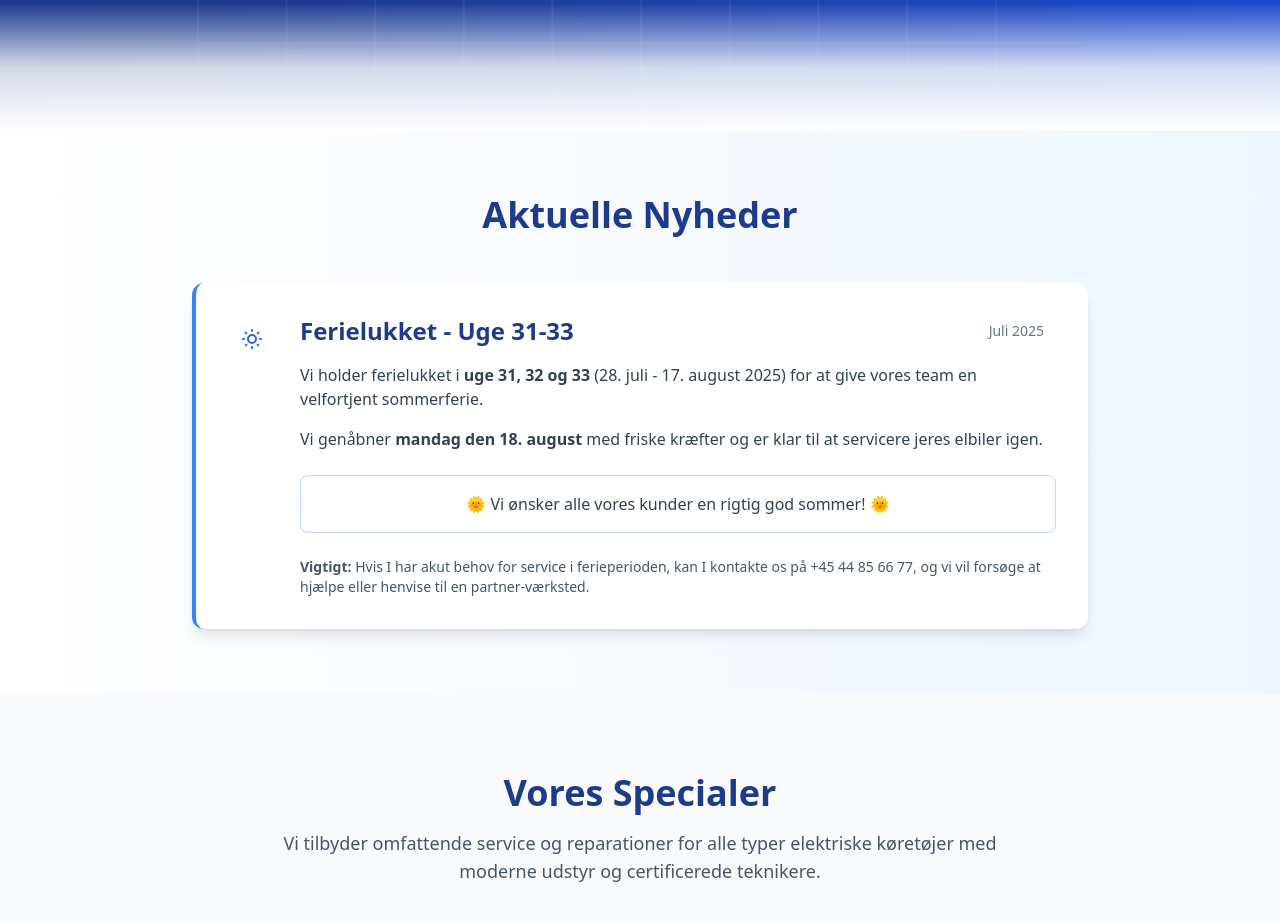
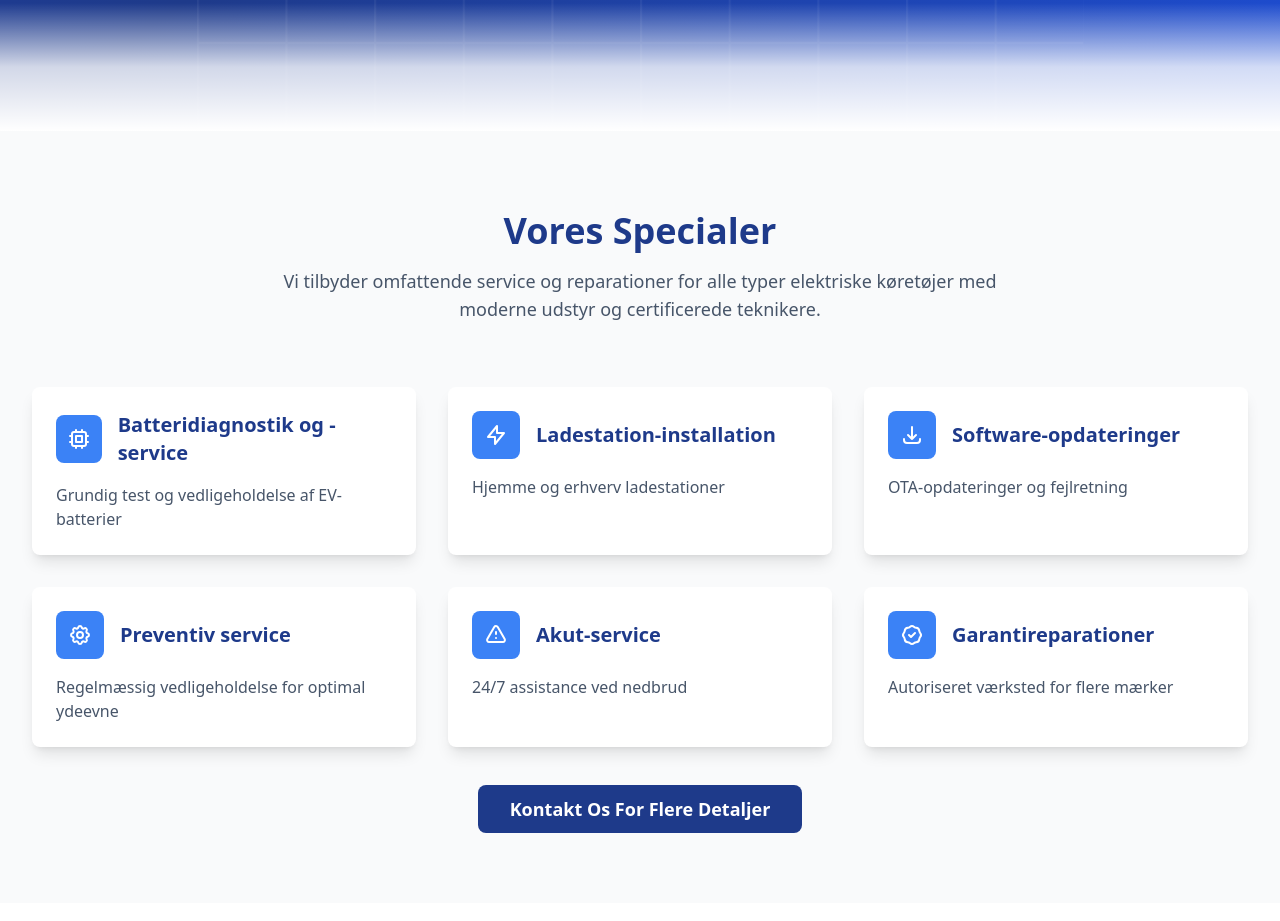
Before and after one commit to webmaister-ai/site-4, an Eleventy site: page src/index.html in a window 1280 px wide. Shown: the part 820-1741 px from the top of the page. Built offline with nearby package versions, Linux system fonts and the light colour scheme; Eleventy itself is replaced by a stand-in of ours; files that its build step writes are made by us from their sources.

Commit message:
AI Task 47: Fjern nyheden om ferielukket

```diff
--- a/src/index.html
+++ b/src/index.html
@@ -106,51 +106,6 @@ description: Professionel elbil-service og reparationer i Kongens Lyngby. Specia
     <div class="absolute bottom-0 left-0 right-0 h-32 bg-gradient-to-t from-white via-white/80 to-transparent"></div>
 </section>
 
-<!-- News Section -->
-<section id="nyheder" class="py-16 bg-gradient-to-r from-accent-50 to-primary-50">
-    <div class="max-w-7xl mx-auto px-4 sm:px-6 lg:px-8">
-        <div class="text-center mb-12">
-            <h2 class="text-3xl md:text-4xl font-bold text-primary-800 mb-4">Aktuelle Nyheder</h2>
-        </div>
-
-        <!-- Summer Holiday News -->
-        <div class="max-w-4xl mx-auto">
-            <div class="bg-white rounded-xl shadow-lg border-l-4 border-accent-500 p-8 hover:shadow-xl transition-shadow">
-                <div class="flex items-start">
-                    <div class="flex-shrink-0 mr-6">
-                        <div class="w-12 h-12 bg-accent-100 rounded-full flex items-center justify-center">
-                            <svg class="w-6 h-6 text-accent-600" fill="none" stroke="currentColor" viewBox="0 0 24 24">
-                                <path stroke-linecap="round" stroke-linejoin="round" stroke-width="2" d="M12 3v1m0 16v1m9-9h-1M4 12H3m15.364 6.364l-.707-.707M6.343 6.343l-.707-.707m12.728 0l-.707.707M6.343 17.657l-.707.707M16 12a4 4 0 11-8 0 4 4 0 018 0z"></path>
-                            </svg>
-                        </div>
-                    </div>
-                    <div class="flex-1">
-                        <div class="flex flex-col sm:flex-row sm:items-center sm:justify-between mb-4">
-                            <h3 class="text-2xl font-bold text-primary-800 mb-2 sm:mb-0">Ferielukket - Uge 31-33</h3>
-                            <span class="text-sm text-secondary-500 bg-secondary-100 px-3 py-1 rounded-full font-medium">Juli 2025</span>
-                        </div>
-                        <div class="prose prose-lg text-secondary-700 max-w-none">
-                            <p class="mb-4">
-                                Vi holder ferielukket i <strong>uge 31, 32 og 33</strong> (28. juli - 17. august 2025) for at give vores team en velfortjent sommerferie.
-                            </p>
-                            <p class="mb-4">
-                                Vi genåbner <strong>mandag den 18. august</strong> med friske kræfter og er klar til at servicere jeres elbiler igen.
-                            </p>
-                            <div class="bg-accent-50 border border-accent-200 rounded-lg p-4 mt-6">
-                                <p class="text-accent-800 font-medium text-center">
-                                    🌞 Vi ønsker alle vores kunder en rigtig god sommer! 🌞
-                                </p>
-                            </div>
-                            <div class="mt-6 text-sm text-secondary-600">
-                                <p><strong>Vigtigt:</strong> Hvis I har akut behov for service i ferieperioden, kan I kontakte os på {{ business.phone }}, og vi vil forsøge at hjælpe eller henvise til en partner-værksted.</p>
-                            </div>
-                        </div>
-                    </div>
-                </div>
-            </div>
-        </div>
-    </div>
-</section>
 
 <!-- Services Section -->
 <section id="services" class="py-20 bg-gray-50">
```
